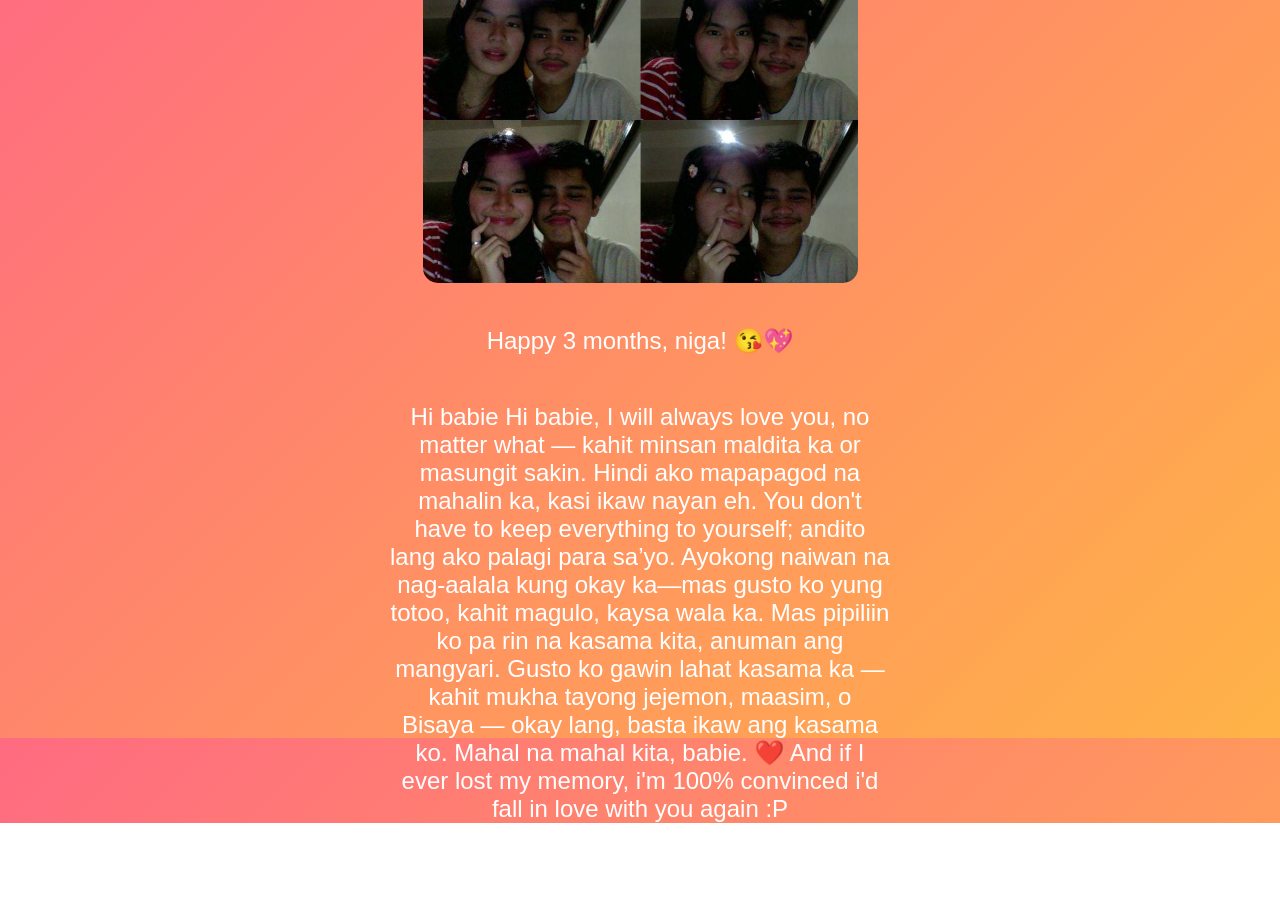
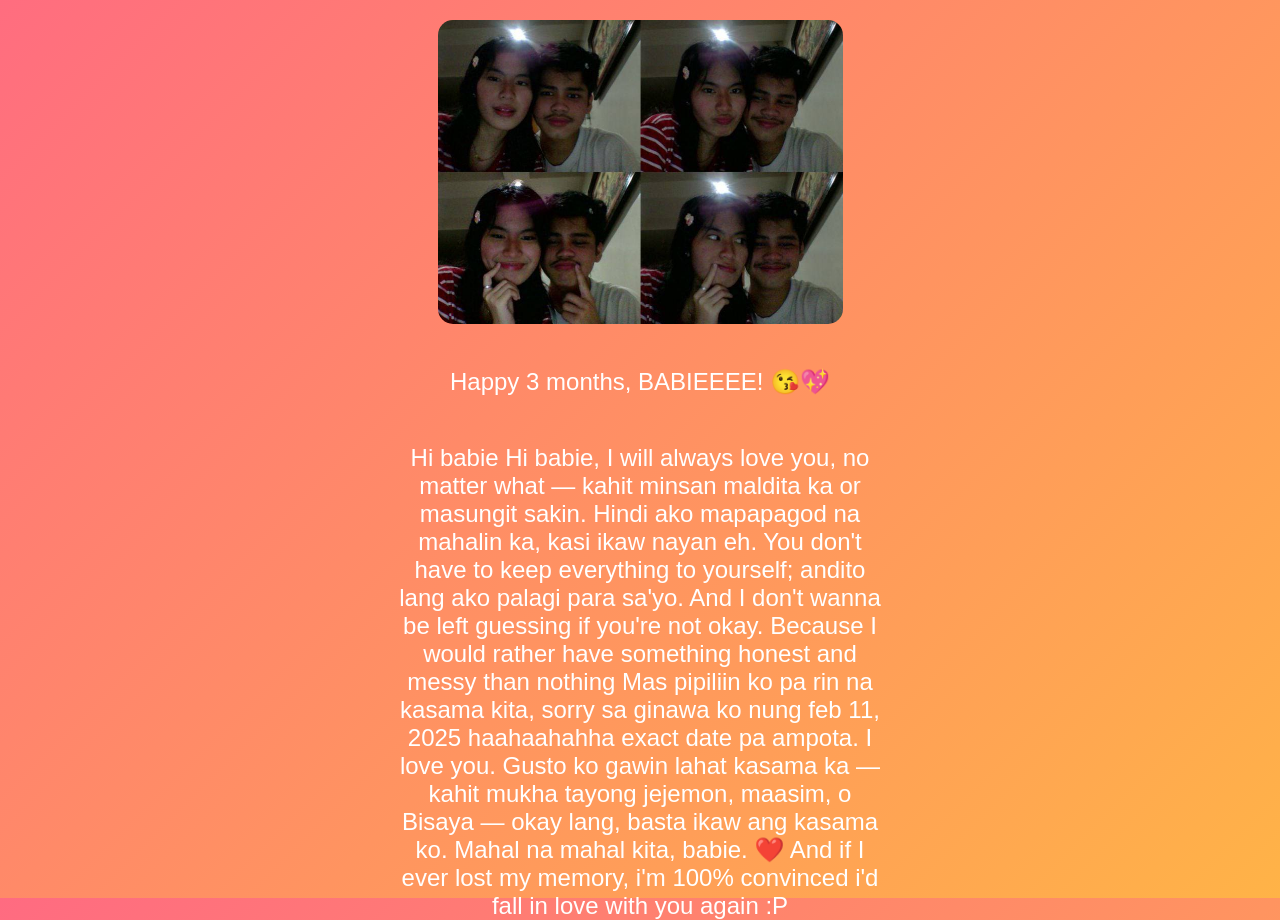
Before and after one commit to francbustamante123-code/happy3monthsary-website, a plain HTML site: page SURPRISE.html in a window 1280 px wide. Shown: the part 62-982 px from the top of the page. Before the commit the page ends 885 px from the top, so only its background shows below. Drawn offline with Linux system fonts and the light colour scheme.

Commit message:
Update SURPRISE.html

```diff
--- a/SURPRISE.html
+++ b/SURPRISE.html
@@ -7,7 +7,7 @@
   <style>
     body {
       margin: 0;
-      height: 100vh;
+      height: 120vh;
       display: flex;
       flex-direction: column;
       justify-content: center;
@@ -29,7 +29,7 @@
     }
 
     img {
-      width: 435px;
+      width: 405px;
       height: auto;
       border-radius: 15px;
       margin: 20px 0;
@@ -56,13 +56,13 @@
 <body>
   <h1>🎉 Surprise! akala mo tapos na no 🎉</h1>
   <img src="ohmygosh.jpg" alt="Heart Surprise Image" />
-  <p>Happy 3 months, niga! 😘💖<br>
+  <p>Happy 3 months, BABIEEEE! 😘💖<br>
   <p>Hi babie
 
 Hi babie,
 
-I will always love you, no matter what — kahit minsan maldita ka or masungit sakin. Hindi ako mapapagod na mahalin ka, kasi ikaw nayan eh. You don't have to keep everything to yourself; andito lang ako palagi para sa’yo. Ayokong naiwan na nag-aalala kung okay ka—mas gusto ko yung totoo, kahit magulo, kaysa wala ka.
-Mas pipiliin ko pa rin na kasama kita, anuman ang mangyari. Gusto ko gawin lahat kasama ka — kahit mukha tayong jejemon, maasim, o Bisaya — okay lang, basta ikaw ang kasama ko.
+I will always love you, no matter what — kahit minsan maldita ka or masungit sakin. Hindi ako mapapagod na mahalin ka, kasi ikaw nayan eh. You don't have to keep everything to yourself; andito lang ako palagi para sa'yo. And I don't wanna be left guessing if you're not okay. Because I would rather have something honest and messy than nothing
+Mas pipiliin ko pa rin na kasama kita, sorry sa ginawa ko nung feb 11, 2025 haahaahahha exact date pa ampota. I love you. Gusto ko gawin lahat kasama ka — kahit mukha tayong jejemon, maasim, o Bisaya — okay lang, basta ikaw ang kasama ko.
 Mahal na mahal kita, babie. ❤️ And if I ever lost my memory, i'm 100% convinced i'd fall in love with you again :P</p>
 </body>
 </html>
```
